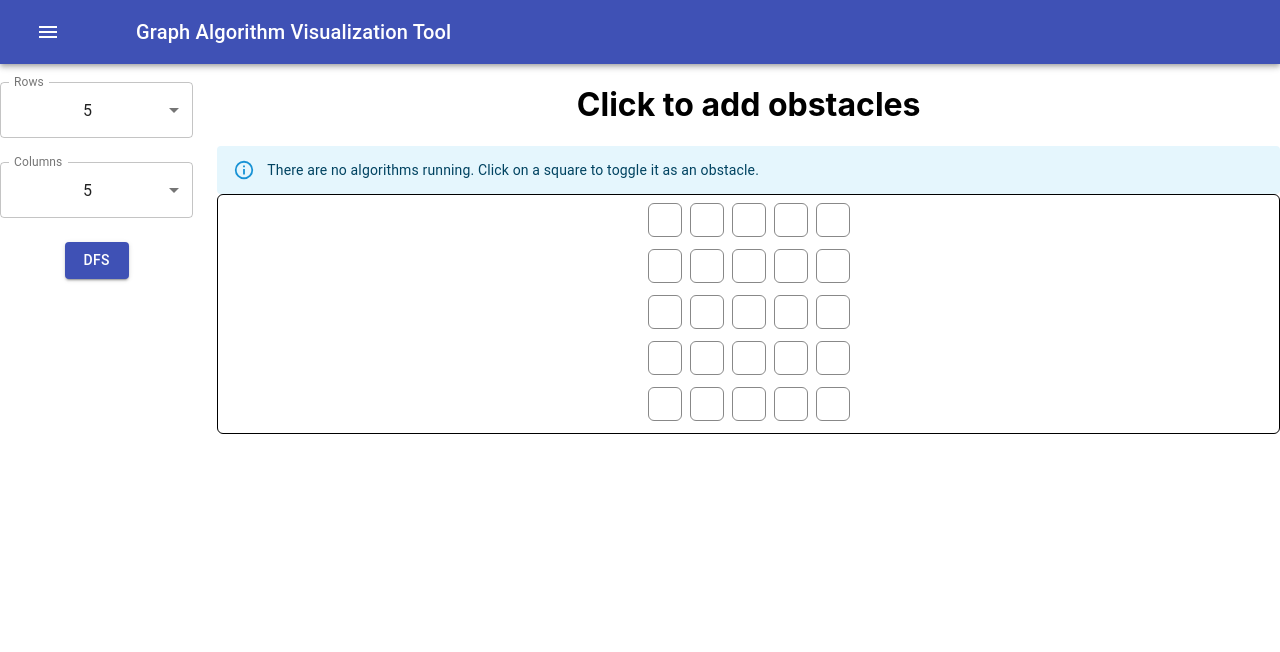
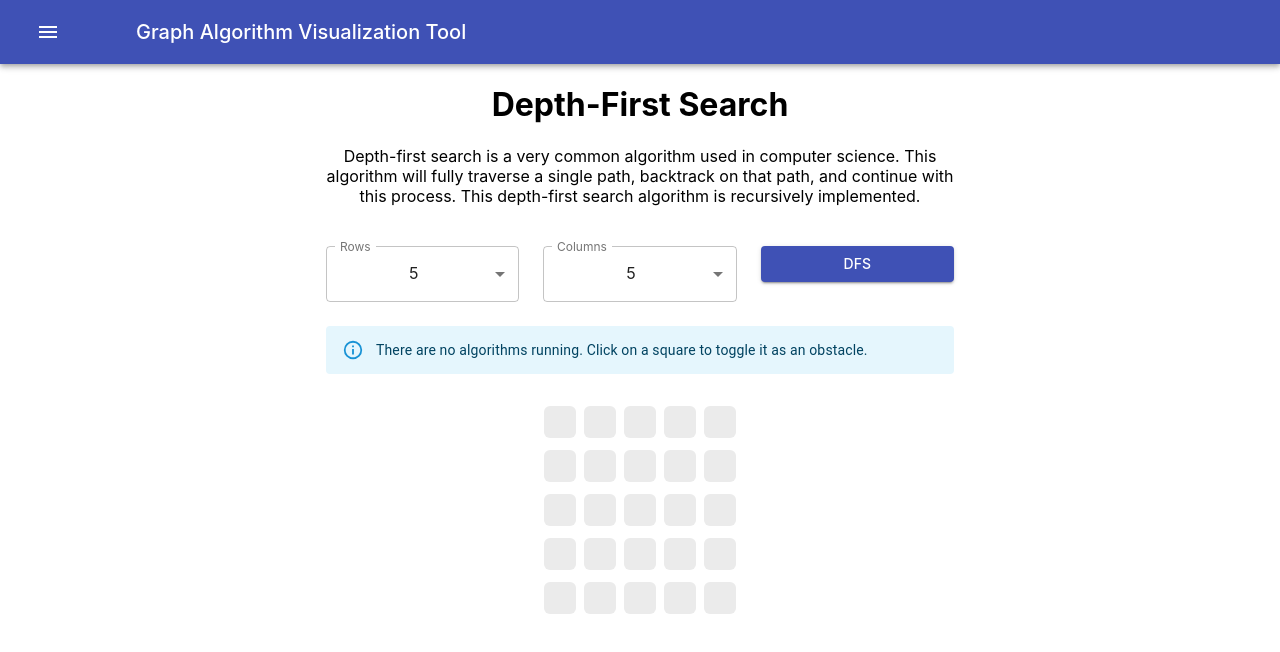
Before and after one commit to srikantv03/graph-visualizer, a React (Create React App) app in the folder graph-vis/: page / in a window 1280 px wide. Shown: the top 652 px of the page. Built offline with nearby package versions, Linux system fonts and the light colour scheme.

Commit message:
fix layout stuff

```diff
--- a/graph-vis/src/App.css
+++ b/graph-vis/src/App.css
@@ -41,9 +41,9 @@
   display: inline-block;
   width: 32px;
   height: 32px;
-  border: solid 1px #888;
   border-radius: 6px;
   margin: 4px;
+  background-color: #ebebeb;
   -moz-transition: background-color 0.2s linear;
   -o-transition: background-color 0.2s linear;
   -webkit-transition: background-color 0.2s linear;
@@ -52,8 +52,6 @@
 
 #grid {
   padding: 4px;
-  border-radius: 6px;
-  border: solid 1px black;
 }
 
 .obstacle {
--- a/graph-vis/src/App.js
+++ b/graph-vis/src/App.js
@@ -11,14 +11,18 @@ import "./App.css";
 
 
 function App() {
-  const darkTheme = createTheme({
+  const theme = createTheme({
     palette: {
       mode: 'dark',
     },
+    typography: {
+      fontFamily: 'Inter',
+    },
   });
 
+
   return (
-    <ThemeProvider theme={darkTheme}>
+    <ThemeProvider theme={theme}>
     <div className="App">
       <MainWindow/>
     </div>
--- a/graph-vis/src/MainWindow.js
+++ b/graph-vis/src/MainWindow.js
@@ -13,6 +13,7 @@ function MainWindow() {
     const [obstacles, setObstacles] = useState([]);
     const [start, setStart] = useState(0);
     const [end, setEnd] = useState(24);
+    const [path, setPath] = useState({});
     const [running, setRunning] = useState(false);
 
     const handleRowChange = (e) => {
@@ -29,12 +30,7 @@ function MainWindow() {
     }
 
     const clearGrid = () => {
-      for (var i = 0; i < cols; i++) {
-        data.push([])
-        for (var j = 0; j < rows; j++) {
-          data[i].push((rows * i) + j)
-        }
-      }
+      setObstacles([])
     }
 
     const bfsSearch = async () => {
@@ -61,31 +57,32 @@ function MainWindow() {
 
     const dfsHelper = async (visited, x, y, m, n, v) => {
       const obst = [...obstacles];
-
+      var cellId = x * (n + 1) + y;
       if (x == m && y == n) {
         return true;
       } else {
         visited[x][y] = true;
-        if (document.querySelector(`div[data-id='${x * (n + 1) + y}']`) == null) {
-          console.log(x * (n + 1) + y);
+        if (document.querySelector(`div[data-id='${cellId}']`) == null) {
+          console.log(cellId);
           return false;
         }
-        document.querySelector(`div[data-id='${x * (n + 1) + y}']`).setAttribute("style", `background-color: rgb(0, ${(15-Math.min(m, n)) * v}, ${255 - ((15-Math.min(m, n)) * v)})`);
+
+        path[cellId] = v
+        setPath({...path});
+        console.log(path)
+
         var nextMoves = [[x - 1, y],[x + 1, y], [x, y - 1], [x, y + 1]];
-        console.log(nextMoves)
         var returnValue = false;
+
         for (var move of nextMoves) {
           var nx = move[0]
           var ny = move[1]
           if (nx >= visited.length || ny >= visited[0].length) {
             continue;
           }
-          if (nx >= 0 && ny >= 0 && nx <= n && nx <= m && !visited[nx][ny] && obst.indexOf(`${((nx * (n + 1) + ny))}`) == -1) {
-            console.log(move);
-            console.log(visited);
+          if (nx >= 0 && ny >= 0 && nx <= n && nx <= m && !visited[nx][ny] && obst.indexOf(nx * (n + 1) + ny) == -1) {
             await sleep(200);
             returnValue = await dfsHelper(visited, nx, ny, m, n, v + 1);
-            console.log(returnValue);
             if (returnValue) {
               break;
             }
@@ -94,33 +91,30 @@ function MainWindow() {
         visited[x][y] = false;
         if (!returnValue) {
           await sleep(200);
-          document.querySelector(`div[data-id='${x * (n + 1) + y}']`).setAttribute("style", ``);
+          let npath = {...path};
+          delete npath[0];
+          setPath({...npath});
+          console.log(npath);
+          // setTimeout(() => {console.log(path)}, 10);
         }
         return returnValue;
       }
     }
 
-
     const editState = (e) => {
-      if (obstacles instanceof Array) {
       var temp = [...obstacles];
-      } else {
-        var temp = [];
-      }
       console.log(temp);
       console.log(e.target.getAttribute('data-id'));
       for (var i = 0; i < temp.length; i++) {
         let val = temp[i];
-        if (val == e.target.getAttribute('data-id')) {
+        if (val == parseInt(e.target.getAttribute('data-id'))) {
           temp.splice(i, 1);
           setObstacles(temp);
-          e.target.className = "gridItem";
           return;
         }
       }
-      temp.push(e.target.getAttribute('data-id'));
+      temp.push(parseInt(e.target.getAttribute('data-id')));
       setObstacles(temp);
-      e.target.className = "gridItem obstacle";
     }
 
     const classes = makeStyles((theme) => ({
@@ -167,10 +161,15 @@ function MainWindow() {
         </Toolbar>
       </AppBar>
 
-      <Grid container spacing={3} margin={5}>
-        <Grid item style={{paddingTop: 30}} xs={2}>
       <Grid container spacing={3}>
+        <Grid item md={3} xs={0} />
+        <Grid item md={6}>
+        <Grid container padding={10} spacing={3}>
           <Grid item xs={12}>
+            <h1>Depth-First Search</h1>
+            <p>Depth-first search is a very common algorithm used in computer science. This algorithm will fully traverse a single path, backtrack on that path, and continue with this process. This depth-first search algorithm is recursively implemented.</p>
+          </Grid>
+          <Grid item xs={4}>
             <FormControl fullWidth>
             <TextField
             select
@@ -186,7 +185,7 @@ function MainWindow() {
             </TextField>
             </FormControl>
           </Grid>
-          <Grid item xs={12}>
+          <Grid item xs={4}>
           <FormControl fullWidth>
               <TextField
               select
@@ -201,25 +200,31 @@ function MainWindow() {
             </TextField>
           </FormControl>
           </Grid>
+          <Grid item xs={4}>
+            <FormControl fullWidth>
+            <Button color="primary" variant="contained" sx={{height: 1}} onClick={dfsSearch}>DFS</Button>
+            </FormControl>
+          </Grid>
           <Grid item xs={12}>
-            <Button color="primary" variant="contained" sx={{width: 1}} onClick={dfsSearch}>DFS</Button>
+            <Alert sx={{textAlign: "center"}} severity={!running ?  "info": "warning"}>{!running ? "There are no algorithms running. Click on a square to toggle it as an obstacle." : "An algorithm is currently running."}</Alert>
           </Grid>
-          </Grid>
-        </Grid>
-        <Grid item xs={10}>
-        <h1>Click to add obstacles</h1>
-        <Alert sx={{textAlign: "center"}} severity={!running ?  "info": "warning"}>{!running ? "There are no algorithms running. Click on a square to toggle it as an obstacle." : "An algorithm is currently running."}</Alert>
-        <div id="grid" sx={{minHeight: 400}}>
+          <Grid item xs={12}>
+            <div id="grid" sx={{minHeight: 400, textAlign: "center"}}>
               {data.map((row, index) => (
                 <div>
-            {row.map(cellId => <div onClick={editState} className="gridItem" key={cellId} data-id={cellId}></div>)}
+                {row.map(cellId => <div onClick={editState}
+                className={`gridItem ${obstacles.includes(cellId) ? "obstacle" : ""}`}
+                style={{backgroundColor:
+                  cellId in path ? `rgb(0, ${(15-Math.min(rows, cols)) * path[cellId]}, ${255 - ((15-Math.min(rows, cols)) * path[cellId])})`: {}}}
+                key={cellId} data-id={cellId}></div>)}
                 <br/>
                 </div>
               ))}
             </div>
-
           </Grid>
-
+          </Grid>
+        </Grid>
+        <Grid item md={3} xs={0} />
       </Grid>
 
 
```
Lines whose indentation alone changed are shown as unchanged.
